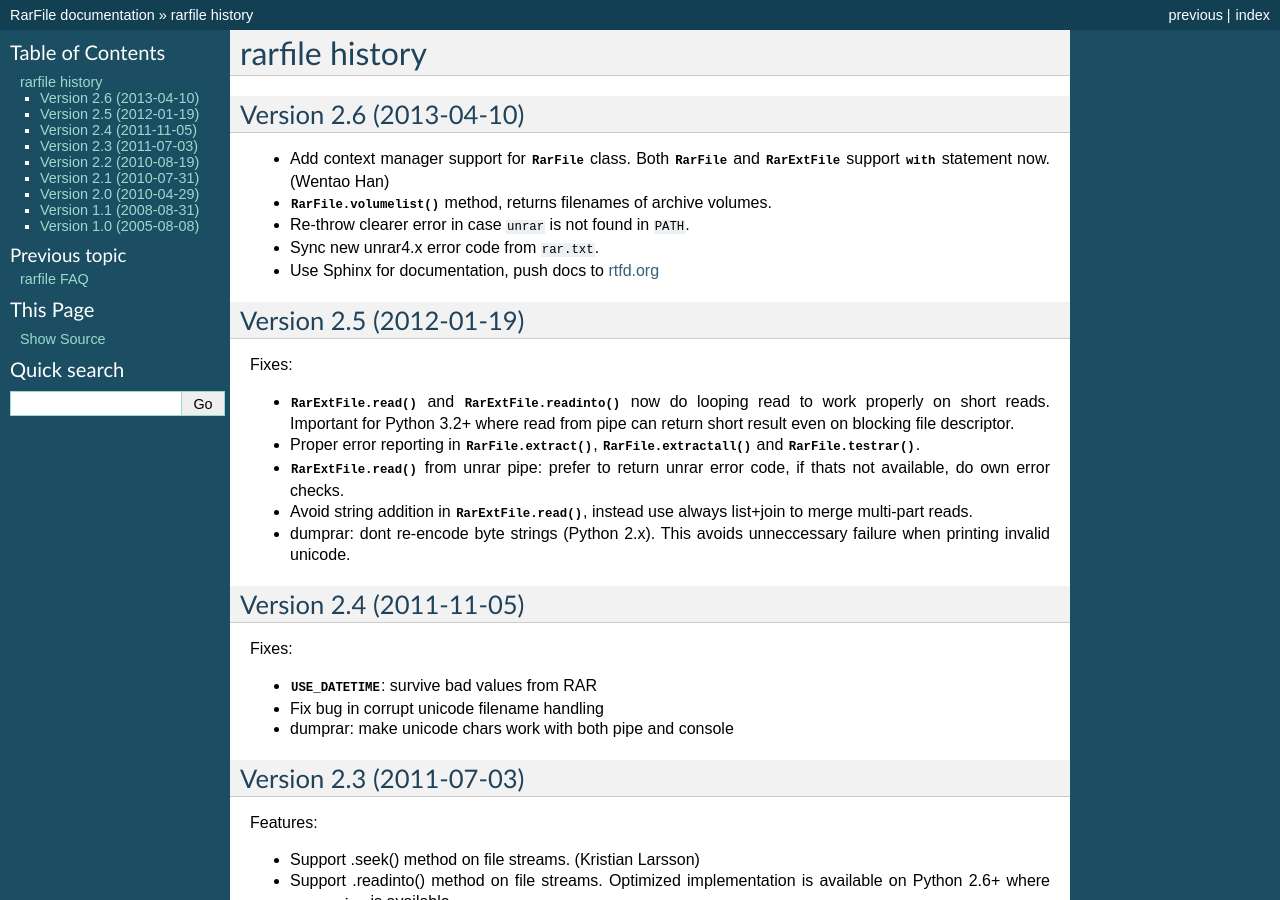
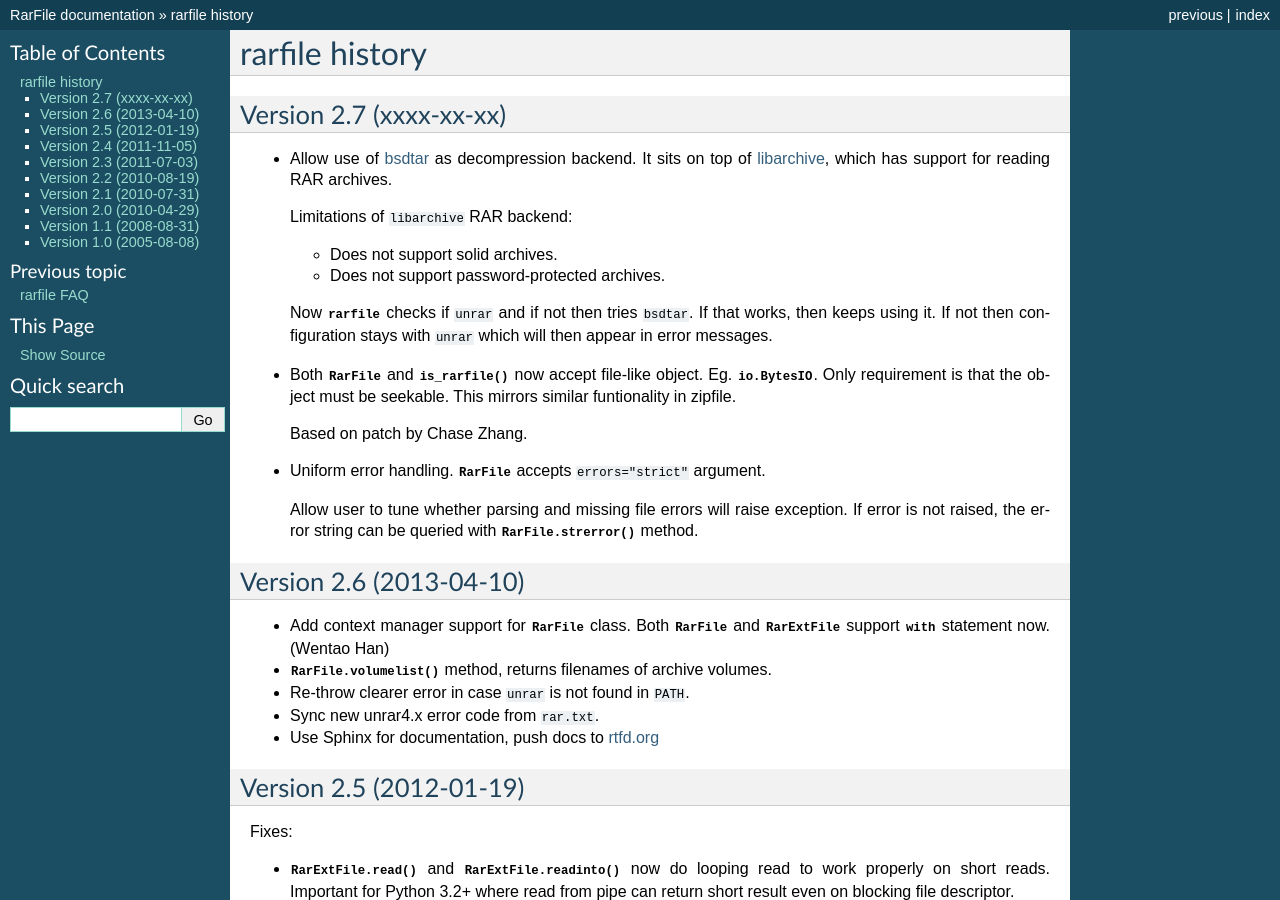
Before and after one commit to markokr/rarfile, a Sphinx documentation site: the page built from doc/news.rst, in a window 1280 px wide and 900 px high. Built offline with Sphinx 7.4.7, drawn with Linux system fonts in a browser that asks for light colours; the version number could not be read and is left out.

Commit message:
Draft news for next release.

```diff
--- a/doc/news.rst
+++ b/doc/news.rst
@@ -3,6 +3,37 @@ rarfile history
 ===============
 
 .. py:currentmodule:: rarfile
+
+Version 2.7 (xxxx-xx-xx)
+------------------------
+
+* Allow use of bsdtar_ as decompression backend.  It sits
+  on top of libarchive_, which has support for reading RAR archives.
+
+  Limitations of ``libarchive`` RAR backend:
+
+  - Does not support solid archives.
+  - Does not support password-protected archives.
+
+  Now :mod:`rarfile` checks if ``unrar`` and if not then tries ``bsdtar``.
+  If that works, then keeps using it.  If not then configuration
+  stays with ``unrar`` which will then appear in error messages.
+
+.. _bsdtar: https://github.com/libarchive/libarchive/wiki/ManPageBsdtar1
+.. _libarchive: http://www.libarchive.org/
+
+* Both :class:`RarFile` and :func:`is_rarfile` now accept file-like
+  object.  Eg. :class:`io.BytesIO`.  Only requirement is that the object
+  must be seekable.  This mirrors similar funtionality in zipfile.
+
+  Based on patch by Chase Zhang.
+
+* Uniform error handling.  :class:`RarFile` accepts ``errors="strict"``
+  argument.
+
+  Allow user to tune whether parsing and missing file errors will raise
+  exception.  If error is not raised, the error string can be queried
+  with :meth:`RarFile.strerror` method.
 
 Version 2.6 (2013-04-10)
 ------------------------
```
